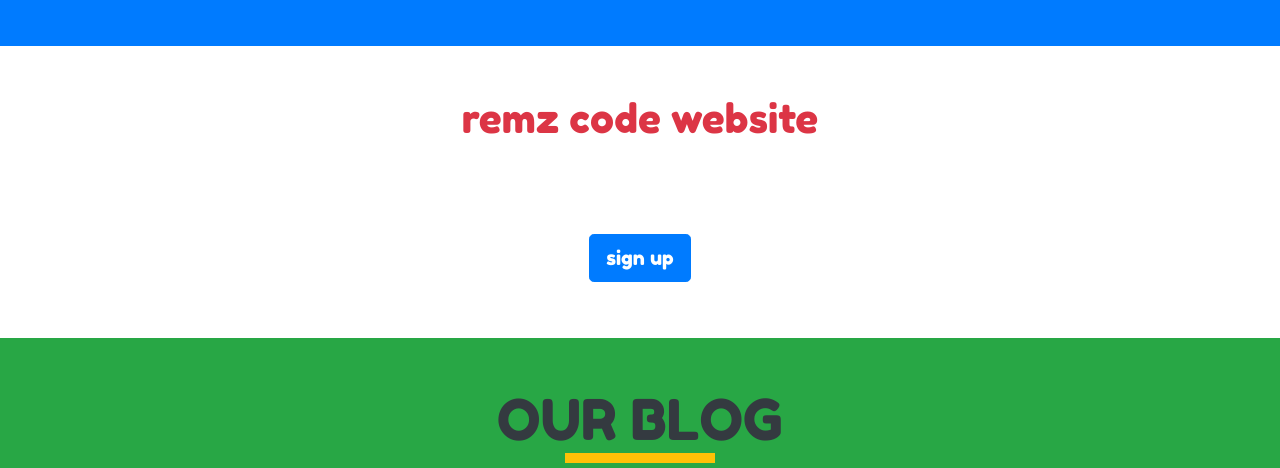
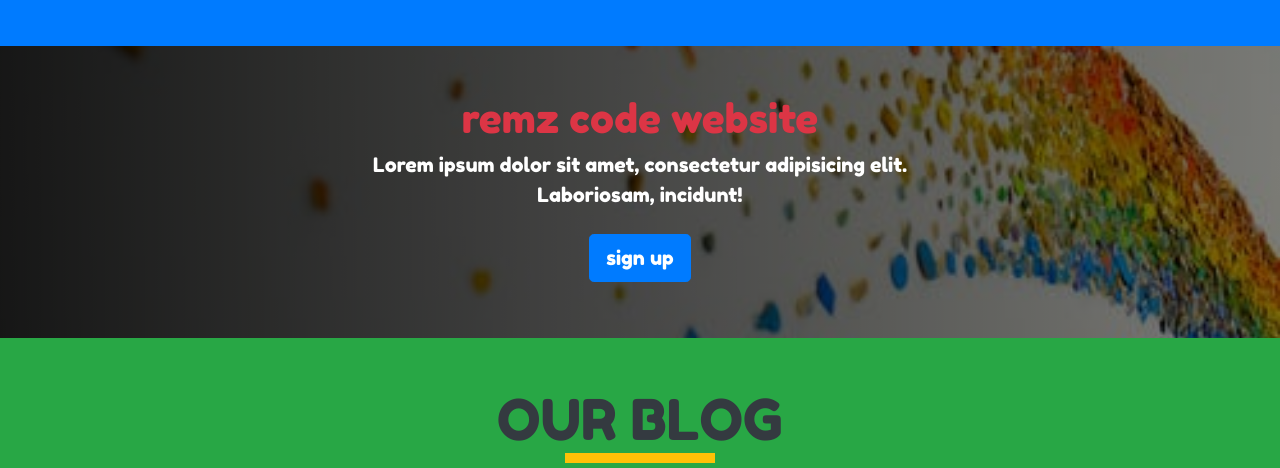
Before and after one commit to Remi288/BoostrapBasic, a plain HTML site: page index.html in a window 1280 px wide. Shown: the part 5390-5858 px from the top of the page. Drawn offline with Linux system fonts and the light colour scheme.

Commit message:
Add files via upload

```diff
--- a/main.css
+++ b/main.css
@@ -38,3 +38,6 @@ body{
 /*.chan {
 	background-color: pink;
 }*/
+#filler,#progress {
+	background: linear-gradient(to left,rgba(0,0,0,.5),rgba(0,0,0,.9)), url(./img/header-bg.jpeg)center/cover no-repeat fixed;
+}
```
